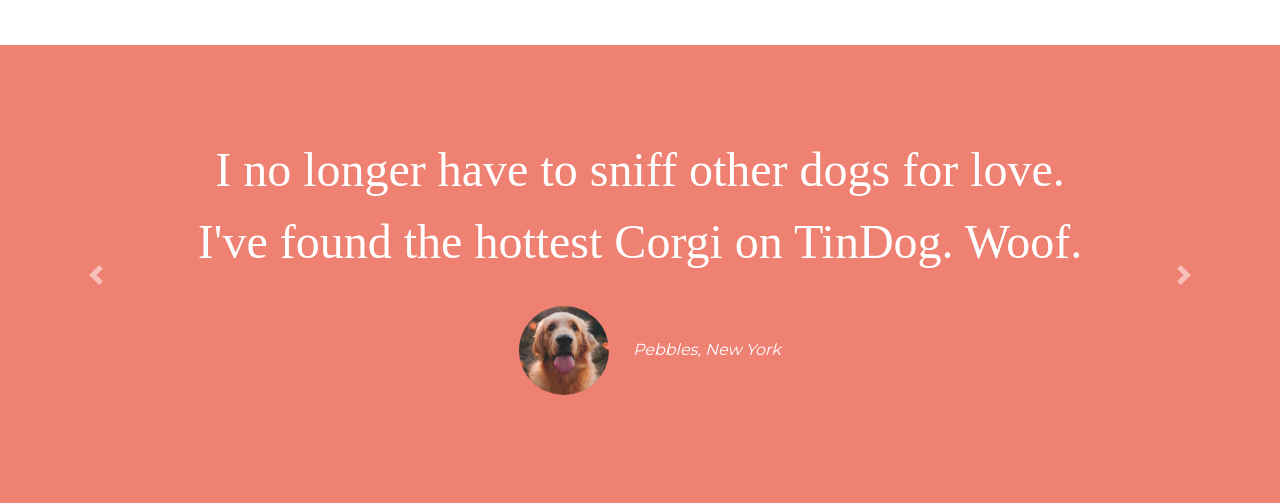
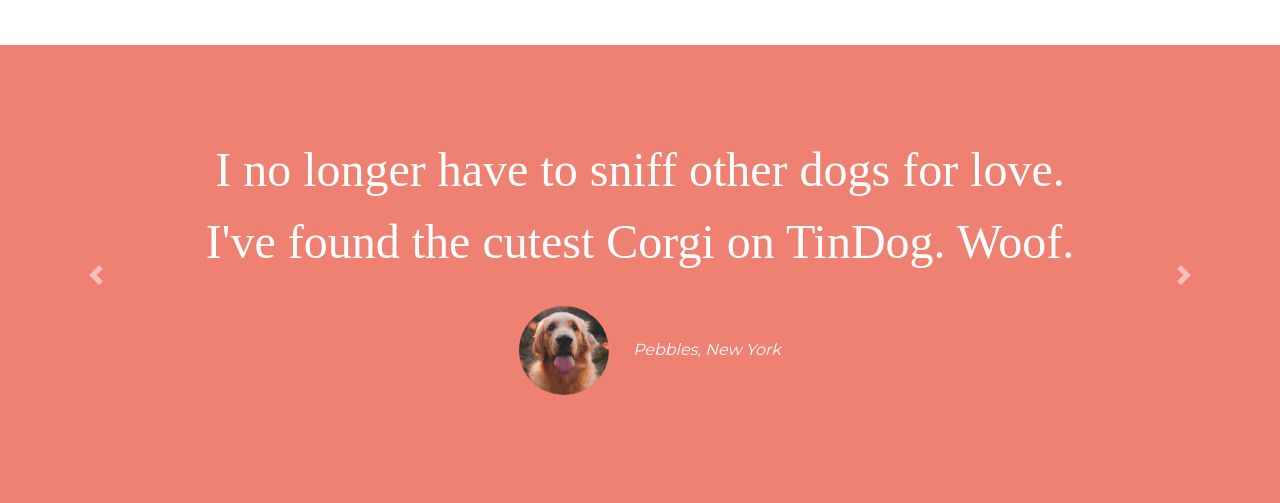
Before and after one commit to Utkarsh1609/tindog, a plain HTML site: page index.html in a window 1280 px wide. Shown: the part 1020-1523 px from the top of the page. Drawn offline with nearby package versions, Linux system fonts and the light colour scheme.

Commit message:
Update index.html

```diff
--- a/index.html
+++ b/index.html
@@ -4,8 +4,6 @@
 <head>
   <meta charset="utf-8">
   <title>TinDog</title>
-
-  <link rel="icon" href="images/favicon.ico">
 
   <!-- Google Fonts -->
   <link href="https://fonts.googleapis.com/css?family=Montserrat|Ubuntu" rel="stylesheet">
@@ -116,7 +114,7 @@
     <div id="testimonial-carousel" class="carousel slide" data-ride="false">
       <div class="carousel-inner">
         <div class="carousel-item active container-fluid">
-          <h2 class="testimonial-text">I no longer have to sniff other dogs for love. I've found the hottest Corgi on TinDog. Woof.</h2>
+          <h2 class="testimonial-text">I no longer have to sniff other dogs for love. I've found the cutest Corgi on TinDog. Woof.</h2>
           <img class="testimonial-image" src="images/dog-img.jpg" alt="dog-profile">
           <em>Pebbles, New York</em>
         </div>
```
